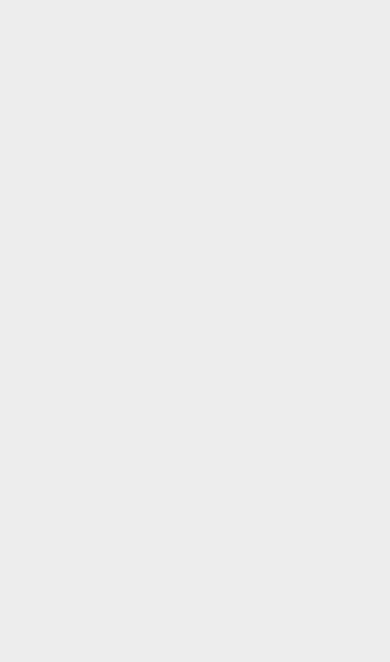
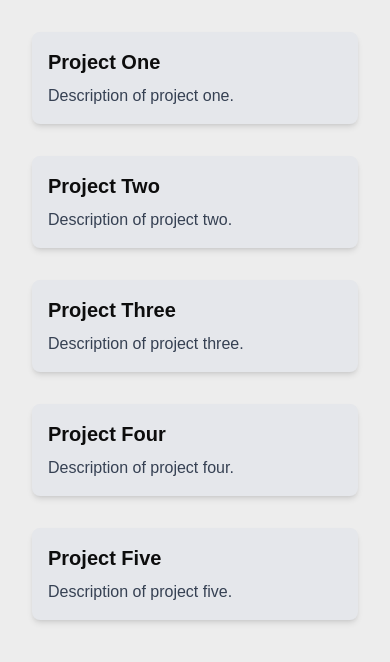
Before and after one commit to nathadude/Nate.Fun, a Next.js app: page / in a window 390 px wide. Shown: the top 662 px of the page. Built offline with nearby package versions, Linux system fonts and the light colour scheme.

Commit message:
Add responsive project grid to home page
Implemented a responsive grid layout in the Home component, displaying five project items with titles and descriptions. The grid adapts to different screen sizes and uses Tailwind CSS for styling.

```diff
--- a/src/app/page.tsx
+++ b/src/app/page.tsx
@@ -2,8 +2,49 @@ import Image from "next/image";
 
 export default function Home() {
   return (
-    <main className="min-h-screen">
-      {/* YOUR NEW GRID CODE GOES HERE */}
+    <main className="min-h-screen p-8">
+      {/* GRID CONTAINER*/
+      <div className="grid grid-cols-1 md:grid-cols-2 lg:grid-cols-3 gap-8">
+        {/* GRID ITEM 1 */}
+        <div className="bg-gray-200 dark:bg-gray-800 p-4 rounded-lg shadow-md">
+          <h2 className="text-xl font-semibold mb-2">Project One</h2>
+          <p className="text-gray-700 dark:text-gray-300">
+            Description of project one.
+          </p>
+        </div>
+
+        {/* GRID ITEM 2 */}
+        <div className="bg-gray-200 dark:bg-gray-800 p-4 rounded-lg shadow-md">
+          <h2 className="text-xl font-semibold mb-2">Project Two</h2>
+          <p className="text-gray-700 dark:text-gray-300">
+            Description of project two.
+          </p>
+        </div>
+
+        {/* GRID ITEM 3 */}
+        <div className="bg-gray-200 dark:bg-gray-800 p-4 rounded-lg shadow-md">
+          <h2 className="text-xl font-semibold mb-2">Project Three</h2>
+          <p className="text-gray-700 dark:text-gray-300">
+            Description of project three.
+          </p>
+        </div>
+
+        {/* GRID ITEM 4 */}
+        <div className="bg-gray-200 dark:bg-gray-800 p-4 rounded-lg shadow-md">
+          <h2 className="text-xl font-semibold mb-2">Project Four</h2>
+          <p className="text-gray-700 dark:text-gray-300">
+            Description of project four.
+          </p>
+        </div>
+
+        {/* GRID ITEM 5 */}
+        <div className="bg-gray-200 dark:bg-gray-800 p-4 rounded-lg shadow-md">
+          <h2 className="text-xl font-semibold mb-2">Project Five</h2>
+          <p className="text-gray-700 dark:text-gray-300">
+            Description of project five.
+          </p>
+        </div>
+      </div>}
     </main>
   );
 }
```
